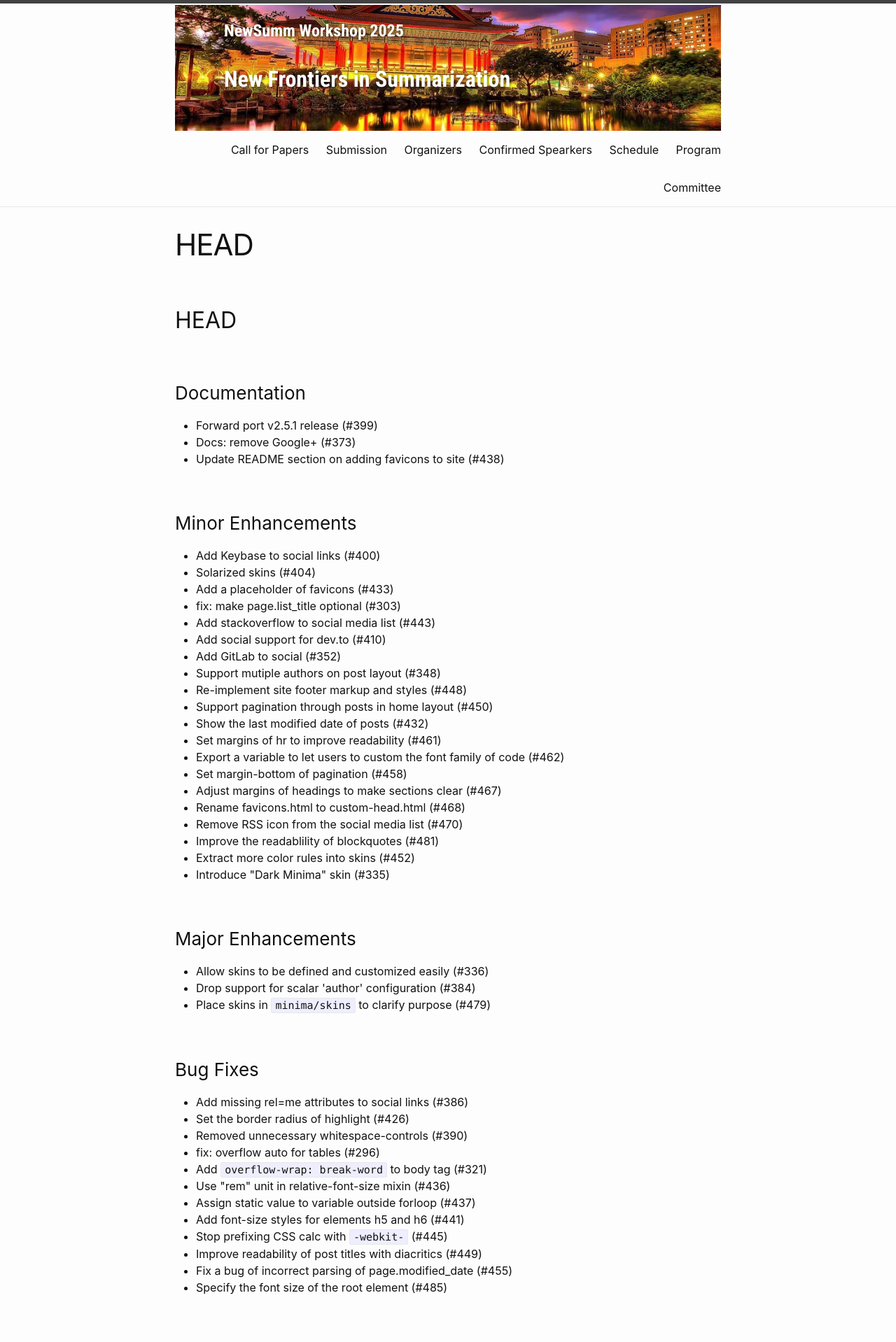
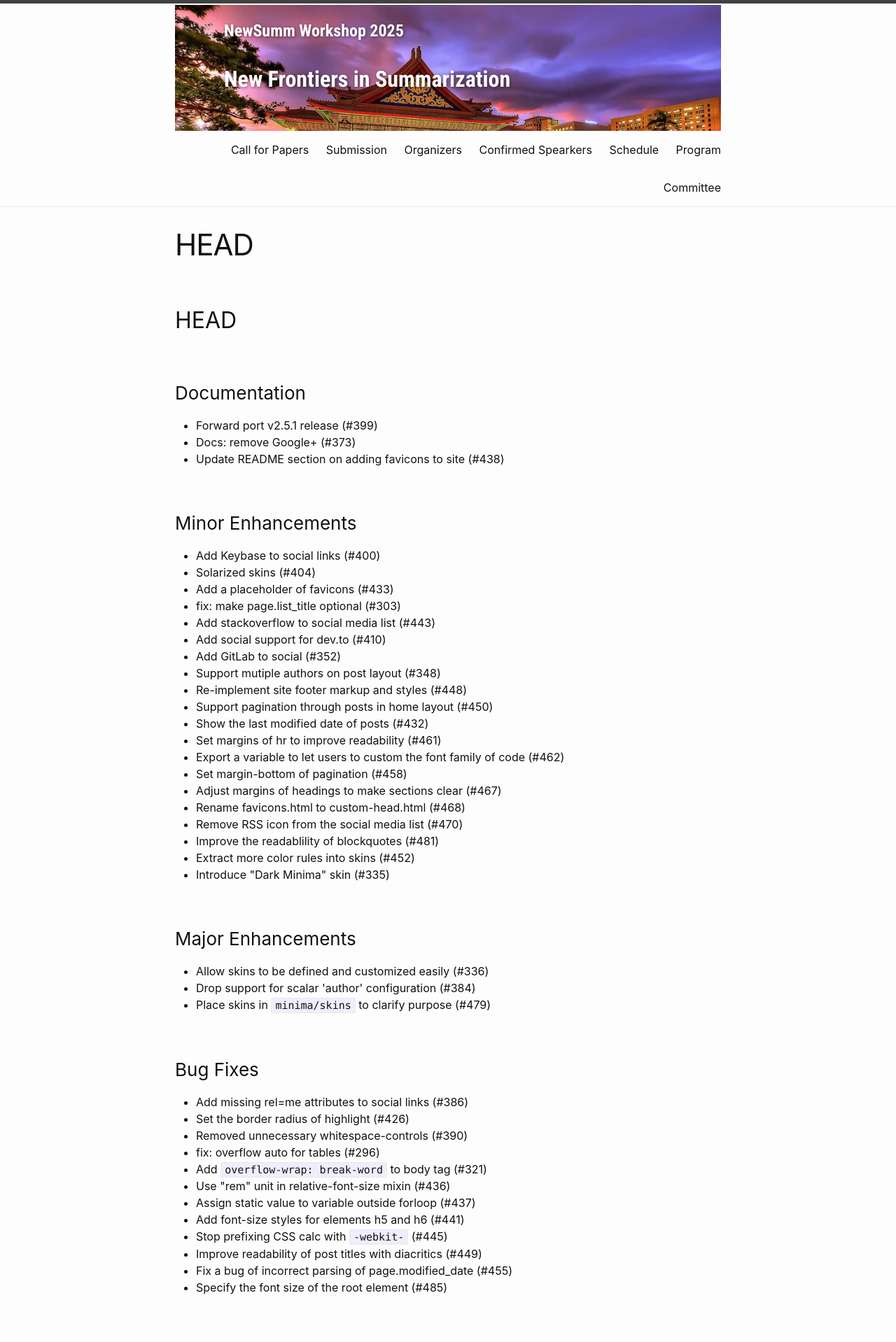
Before and after one commit to newsumm/2025, a Jekyll site: the page built from History.markdown, in a window 1280 px wide. Shown: the top 1918 px of the page at 70% size. Built offline with Jekyll 4.4.1, drawn with Linux system fonts in a browser that asks for light colours; our own code applies the rules of GitHub Pages for plain Markdown files.

Commit message:
Update header.html

```diff
--- a/_includes/header.html
+++ b/_includes/header.html
@@ -9,7 +9,7 @@
   //margin-top: -15%;
   //margin-bottom: -15%;
   background-image: url("/2025/images/china-background.jpg");
-  background-position: 5% center;
+  background-position: top 5%;
   background-size: cover;
   background-repeat: no-repeat;
   height: 180px;
```
